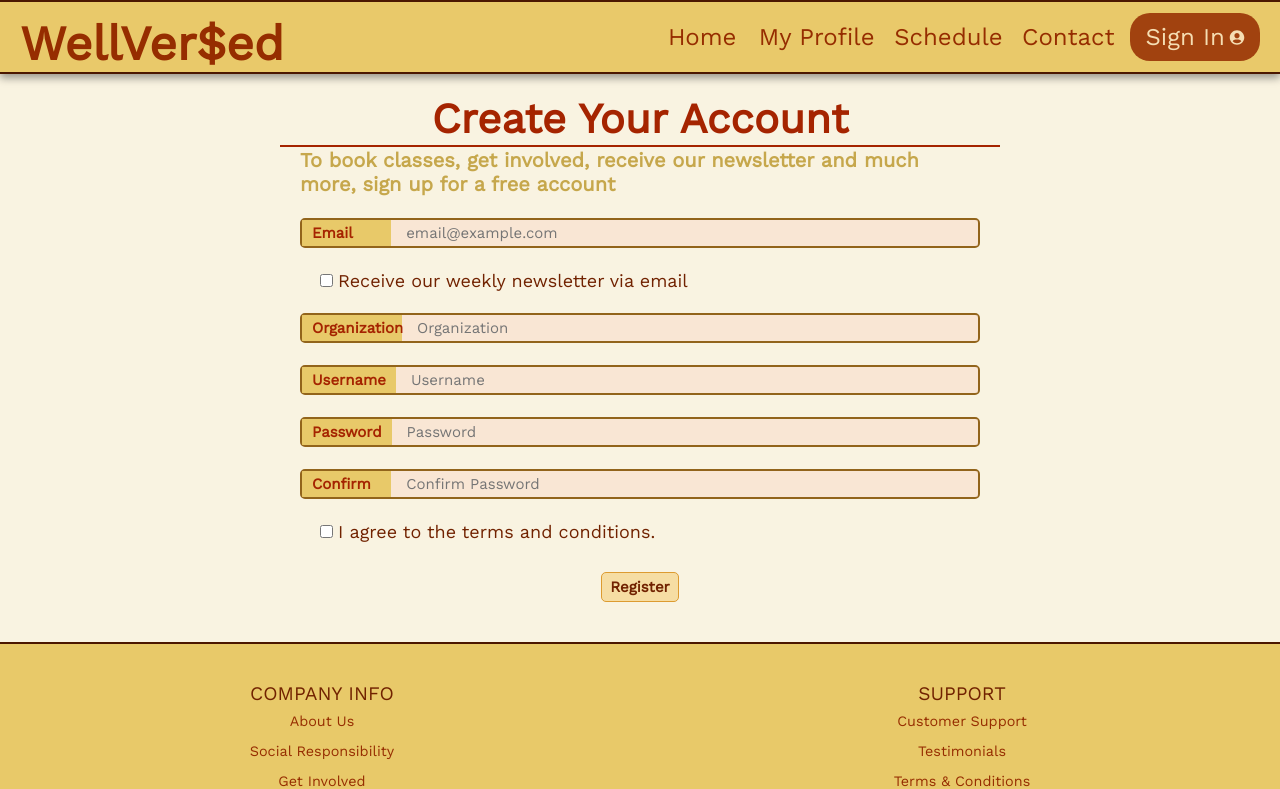
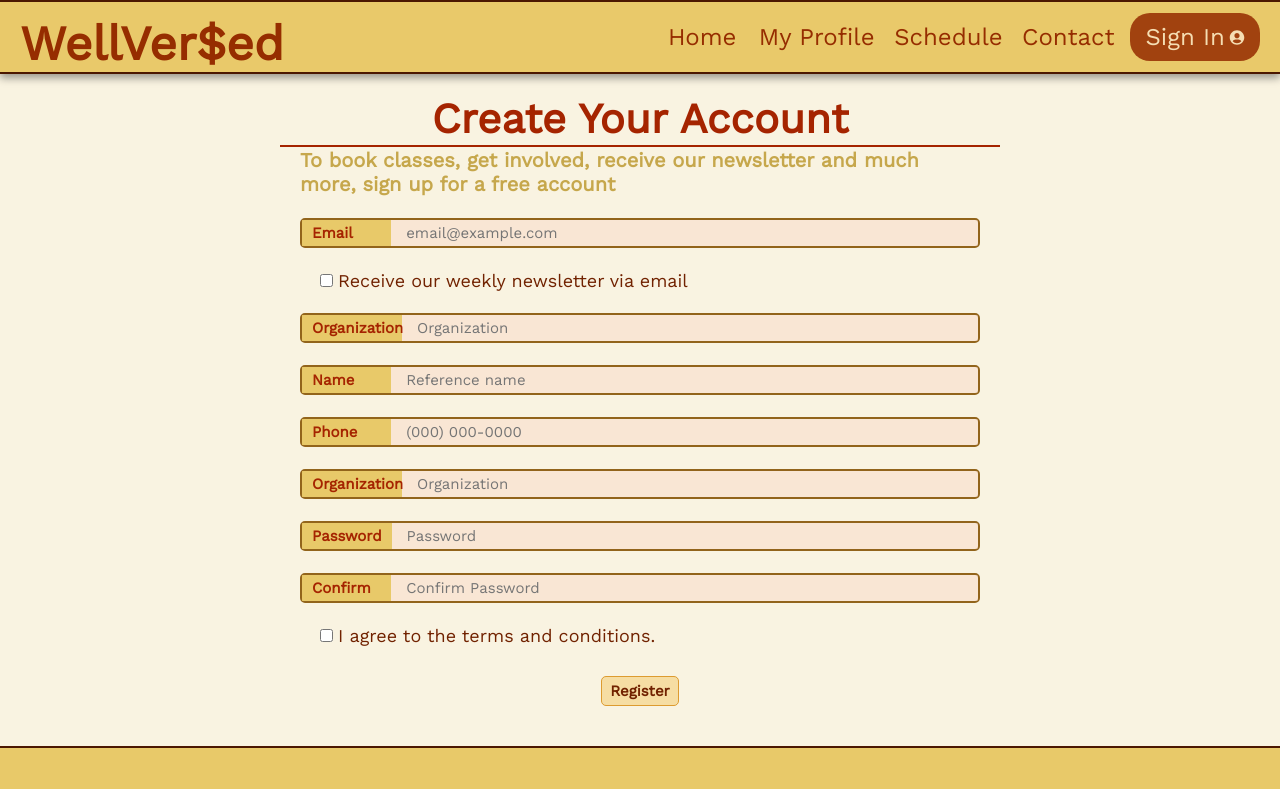
Before and after one commit to sodoeme/Wellversed, a React (Create React App) app in the folder front/: page /signuporg in a window 1280 px wide. Shown: the top 789 px of the page. Built offline with nearby package versions, Linux system fonts and the light colour scheme.

Commit message:
Added user and org signup api calls

```diff
--- a/front/src/components/signUpComponents/SignUpOrg.jsx
+++ b/front/src/components/signUpComponents/SignUpOrg.jsx
@@ -8,11 +8,17 @@ const SignUpOrg = () => {
     email: "",
     agreeNewsletter: false,
     organization: "",
-    userName: "",
+    ref_name: "",
+    ref_phone: "",
     password: "",
     confirmPassword: "",
     agreeTerms: false,
   });
+
+  const isValidPhone = (phone) => {
+    const phonePattern = /^\(\d{3}\)\s\d{3}-\d{4}$/;
+    return phonePattern.test(phone);
+  };
 
   const isValidEmail = (email) => {
     const emailPattern = /^[^\s@]+@[^\s@]+\.[^\s@]+$/;
@@ -25,7 +31,8 @@ const SignUpOrg = () => {
     if (
       !formData.email ||
       !formData.organization ||
-      !formData.userName ||
+      !formData.ref_name ||
+      !formData.ref_phone ||
       !formData.password ||
       !formData.confirmPassword ||
       !formData.agreeTerms
@@ -39,27 +46,67 @@ const SignUpOrg = () => {
       return;
     }
 
+    if (!isValidPhone(formData.ref_phone)) {
+      alert("Please enter a valid phone number.");
+      return;
+    }
+
     if (formData.password !== formData.confirmPassword) {
       alert("Passwords do not match.");
       return;
     }
 
-    // If all validations pass, you can proceed with form submission
-    alert("You have successfully created your organization's account!");
-    window.location.href = "/loginorg";
-    // Add user to database (ASK BACKEND TEAM)
-    // Navigate user to homepage
+    fetch("http://localhost:3500/organization/signup", {
+      method: "POST",
+      headers: {
+        "Content-Type": "application/json",
+      },
+      body: JSON.stringify(formData),
+    })
+      .then((response) => response.json())
+      .then((data) => {
+        // Handle the response from the server
+        if (data.message) {
+          // Show a success message to the user
+          alert(data.message);
+          // Redirect or perform other actions after successful sign-up
+          window.location.href = "/loginorg";
+        } else {
+          // Show an error message to the user
+          alert("Sign-up failed. Please check your input.");
+        }
+      })
+      .catch((error) => {
+        console.error("Error fetching: ", error);
+      });
 
     // Reset the form fields
     setFormData({
       email: "",
       agreeNewsletter: false,
       organization: "",
-      userName: "",
+      ref_phone: "",
+      ref_name: "",
       password: "",
       confirmPassword: "",
       agreeTerms: false,
     });
+    // // If all validations pass, you can proceed with form submission
+    // alert("You have successfully created your organization's account!");
+    // window.location.href = "/loginorg";
+    // // Add user to database (ASK BACKEND TEAM)
+    // // Navigate user to homepage
+
+    // // Reset the form fields
+    // setFormData({
+    //   email: "",
+    //   agreeNewsletter: false,
+    //   organization: "",
+    //   userName: "",
+    //   password: "",
+    //   confirmPassword: "",
+    //   agreeTerms: false,
+    // });
   };
 
   const handleInputChange = (event) => {
@@ -115,12 +162,32 @@ const SignUpOrg = () => {
         />
 
         <TextInput
-          id="username"
-          name="userName"
-          label="Username"
+          id="ref_name"
+          name="ref_name"
+          label="Name"
           type="text"
-          placeholder="Username"
-          value={formData.userName}
+          placeholder="Reference name"
+          value={formData.ref_name}
+          onChange={handleInputChange}
+        />
+
+        <TextInput
+          id="ref_phone"
+          name="ref_phone"
+          label="Phone"
+          type="tel"
+          placeholder="(000) 000-0000"
+          value={formData.ref_phone}
+          onChange={handleInputChange}
+        />
+
+        <TextInput
+          id="organization"
+          name="organization"
+          label="Organization"
+          type="text"
+          placeholder="Organization"
+          value={formData.organization}
           onChange={handleInputChange}
         />
 
--- a/front/src/components/signUpComponents/SignUpUser.jsx
+++ b/front/src/components/signUpComponents/SignUpUser.jsx
@@ -7,7 +7,6 @@ const SignUpUser = () => {
   const [formData, setFormData] = useState({
     name: "",
     email: "",
-    userName: "",
     password: "",
     confirmPassword: "",
     agreeTerms: false,
@@ -24,7 +23,6 @@ const SignUpUser = () => {
     if (
       !formData.name ||
       !formData.email ||
-      !formData.userName ||
       !formData.password ||
       !formData.confirmPassword ||
       !formData.agreeTerms
@@ -43,21 +41,70 @@ const SignUpUser = () => {
       return;
     }
 
-    // If all validations pass, you can proceed with form submission
-    alert("You have successfully created your account!");
-    window.location.href = "/loginuser";
-    // Add user to database (ASK BACKEND TEAM)
+    fetch("http://localhost:3500/volunteer/signup", {
+      method: "POST",
+      headers: {
+        "Content-Type": "application/json",
+      },
+      body: JSON.stringify(formData),
+    })
+      .then((response) => response.json())
+      .then((data) => {
+        // Handle the response from the server
+        if (data.message) {
+          // Show a success message to the user
+          alert(data.message);
+          // Redirect or perform other actions after successful sign-up
+          window.location.href = "/loginuser";
+        } else {
+          // Show an error message to the user
+          alert("Sign-up failed. Please check your input.");
+        }
+      })
+      .catch((error) => {
+        console.error("Error fetching: ", error);
+      });
 
     // Reset the form fields
     setFormData({
       name: "",
       email: "",
-      userName: "",
       password: "",
       confirmPassword: "",
       agreeTerms: false,
     });
+    // // If all validations pass, you can proceed with form submission
+    // alert("You have successfully created your organization's account!");
+    // window.location.href = "/loginorg";
+    // // Add user to database (ASK BACKEND TEAM)
+    // // Navigate user to homepage
+
+    // // Reset the form fields
+    // setFormData({
+    //   email: "",
+    //   agreeNewsletter: false,
+    //   organization: "",
+    //   userName: "",
+    //   password: "",
+    //   confirmPassword: "",
+    //   agreeTerms: false,
+    // });
   };
+
+  //   // If all validations pass, you can proceed with form submission
+  //   alert("You have successfully created your account!");
+  //   window.location.href = "/loginuser";
+  //   // Add user to database (ASK BACKEND TEAM)
+
+  //   // Reset the form fields
+  //   setFormData({
+  //     name: "",
+  //     email: "",
+  //     password: "",
+  //     confirmPassword: "",
+  //     agreeTerms: false,
+  //   });
+  // };
 
   const handleInputChange = (event) => {
     const { name, value, type, checked } = event.target;
@@ -112,16 +159,6 @@ const SignUpUser = () => {
         />
 
         <TextInput
-          id="username"
-          name="userName"
-          label="Username"
-          type="text"
-          placeholder="Username"
-          value={formData.userName}
-          onChange={handleInputChange}
-        />
-
-        <TextInput
           id="password"
           name="password"
           label="Password"
```
